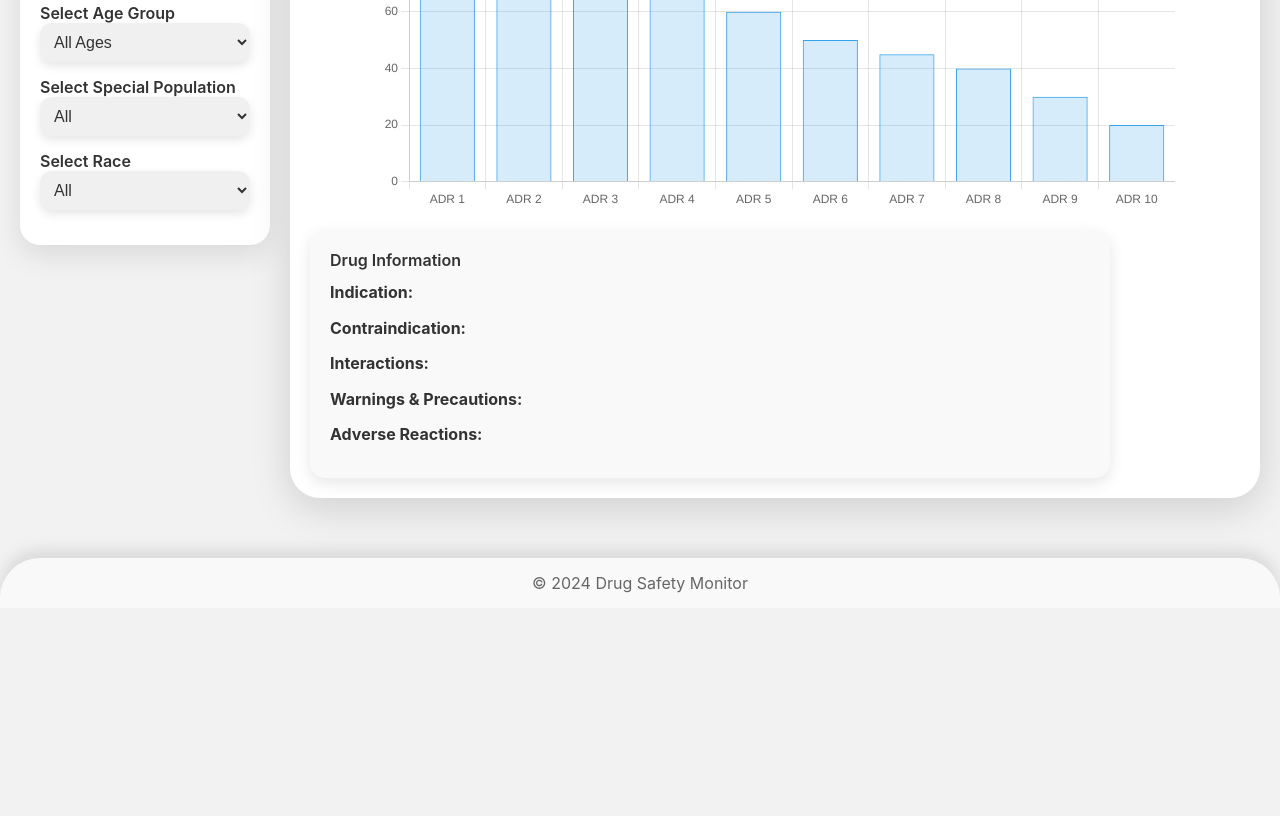
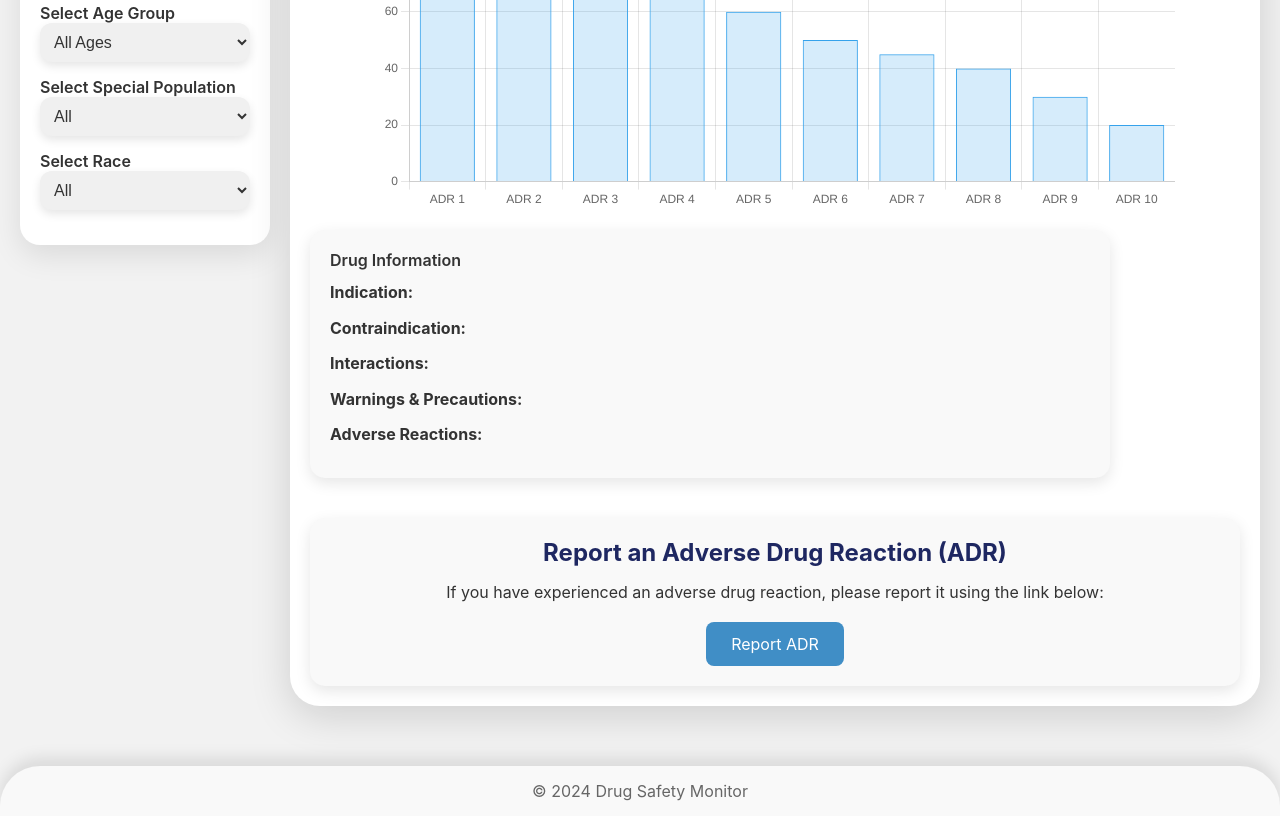
Before and after one commit to thesumith/Global-Drug-Safety-Reporting-Trends, a plain HTML site: page index.html in a window 1280 px wide. Shown: the part 353-1169 px from the top of the page. Before the commit the page ends 961 px from the top, so only its background shows below. Drawn offline with nearby package versions, Linux system fonts and the light colour scheme.

Commit message:
Update index.html

```diff
--- a/index.html
+++ b/index.html
@@ -179,7 +179,56 @@
         font-size: 16px;
     }
 }
+   .adr-link-section {
+        margin-top: 40px;
+        padding: 20px;
+        background-color: #f9f9f9;
+        border-radius: 15px;
+        box-shadow: 0 5px 15px rgba(0, 0, 0, 0.1);
+        text-align: center;
+    }
 
+    .adr-link-section h2 {
+        font-size: 24px;
+        color: #1E2761;
+        margin-bottom: 15px;
+    }
+
+    .adr-link-section p {
+        font-size: 16px;
+        color: #333;
+        margin-bottom: 20px;
+    }
+
+    .adr-report-btn {
+        display: inline-block;
+        padding: 12px 25px;
+        background-color: #408EC6;
+        color: white;
+        text-decoration: none;
+        font-size: 16px;
+        border-radius: 8px;
+        transition: background-color 0.3s ease;
+    }
+
+    .adr-report-btn:hover {
+        background-color: #306b99;
+    }
+
+    @media (max-width: 768px) {
+        .adr-link-section {
+            padding: 10px;
+        }
+
+        .adr-link-section h2 {
+            font-size: 20px;
+        }
+
+        .adr-report-btn {
+            width: 100%;
+            padding: 12px;
+        }
+    }
         /* Footer */
         footer {
             text-align: center;
@@ -297,6 +346,13 @@
         <p><strong>Adverse Reactions:</strong> <span id="adrs"></span></p>
     </div>
             </section>
+          <section class="adr-link-section">
+    <div class="adr-report-container">
+        <h2>Report an Adverse Drug Reaction (ADR)</h2>
+        <p>If you have experienced an adverse drug reaction, please report it using the link below:</p>
+        <a href="https://thesumith.github.io/ADR-Reporting-form/" target="_blank" class="adr-report-btn">Report ADR</a>
+    </div>
+</section>
         </div>
     </div>
 
```
